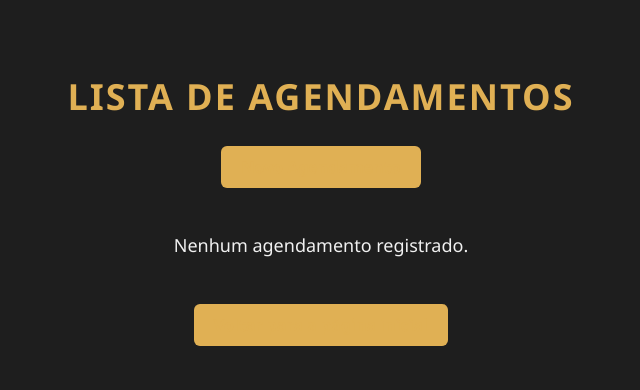
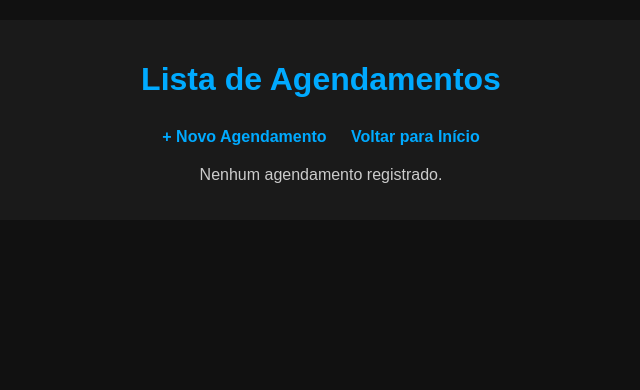
Before and after one commit to taynaci/barbearia-site, a Flask app: template templates/agendamentos.html in a window 1280 px wide. Shown: the top 390 px of the page, without its empty margins (319-959 px from the left). Run offline with Flask 3, Linux system fonts and the light colour scheme; the template is opened without the code that fills it, so the values that code supplies are empty; some libraries are stand-ins or nearby versions.

Commit message:
Estiliza página de agendamentos com layout exclusivo

```diff
--- a/templates/agendamentos.html
+++ b/templates/agendamentos.html
@@ -2,45 +2,88 @@
 <html lang="pt-br">
 <head>
     <meta charset="UTF-8" />
-    <title>Lista de Agendamentos</title>
-    <link rel="stylesheet" href="{{ url_for('static', filename='style.css') }}" />
+    <title>Agendamentos - Barbearia</title>
     <style>
+        body {
+            background-color: #111;
+            color: #fff;
+            font-family: Arial, sans-serif;
+            margin: 0;
+            padding: 20px;
+        }
+
+        h1 {
+            text-align: center;
+            color: #00aaff;
+            margin-bottom: 30px;
+        }
+
+        .container {
+            max-width: 1000px;
+            margin: auto;
+            background-color: #1a1a1a;
+            padding: 20px;
+            border-radius: 10px;
+        }
+
         table {
+            width: 100%;
             border-collapse: collapse;
-            margin: auto;
-            width: 90%;
-            background-color: #2c2c2c;
-            border-radius: 10px;
-            overflow: hidden;
         }
 
         th, td {
             padding: 12px 15px;
-            border-bottom: 1px solid #444;
-            color: #f0f0f0;
+            border-bottom: 1px solid #333;
+            text-align: center;
         }
 
         th {
-            background-color: #e0b054;
-            color: #1e1e1e;
-            text-transform: uppercase;
-            letter-spacing: 1px;
+            background-color: #00aaff;
+            color: #000;
+        }
+
+        tr:nth-child(even) {
+            background-color: #222;
         }
 
         a {
-            color: #e0b054;
+            color: #00aaff;
             text-decoration: none;
             font-weight: bold;
         }
 
         a:hover {
-            color: #c89a45;
+            color: #0077cc;
+        }
+
+        .alerta {
+            color: red;
+            font-weight: bold;
+        }
+
+        .top-links {
+            margin-bottom: 20px;
+            text-align: center;
+        }
+
+        .top-links a {
+            margin: 0 10px;
+        }
+
+        .no-data {
+            text-align: center;
+            color: #ccc;
         }
     </style>
 </head>
 <body>
+    <div class="container">
         <h1>Lista de Agendamentos</h1>
-    <a href="/agendar">Novo Agendamento</a><br><br>
+
+        <div class="top-links">
+            <a href="/agendar">+ Novo Agendamento</a>
+            <a href="/">Voltar para Início</a>
+        </div>
 
         {% if agendamentos %}
         <table>
@@ -64,17 +107,15 @@
                     <td>{{ ag[5] }}</td>
                     <td>
                         <a href="/editar/{{ ag[0] }}">Editar</a> |
-                    <a href="/excluir/{{ ag[0] }}" onclick="return confirm('Deseja realmente excluir este agendamento?')">Excluir</a>
+                        <a href="/excluir/{{ ag[0] }}" class="alerta" onclick="return confirm('Deseja realmente excluir este agendamento?')">Excluir</a>
                     </td>
                 </tr>
                 {% endfor %}
             </tbody>
         </table>
         {% else %}
-    <p>Nenhum agendamento registrado.</p>
+        <p class="no-data">Nenhum agendamento registrado.</p>
         {% endif %}
-
-    <br />
-    <a href="/">Voltar para a página inicial</a>
+    </div>
 </body>
 </html>
```
Lines whose indentation alone changed are shown as unchanged.
